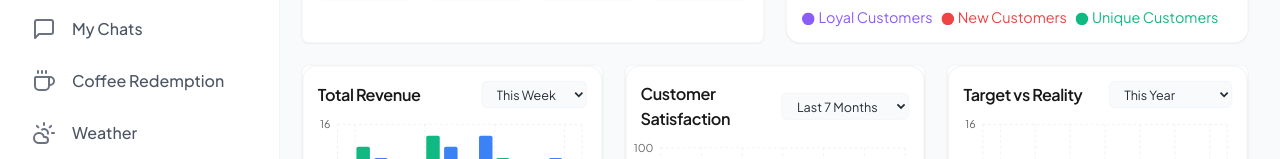
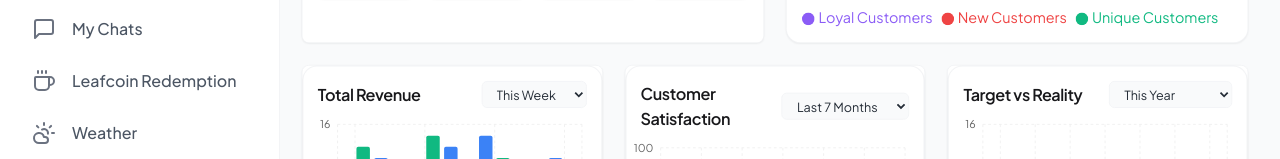
Before and after one commit to ggg436/greenloops, a React (Vite) app: page /dashboard in a window 1280 px wide. Shown: the part 289-448 px from the top of the page. Built offline with nearby package versions, Linux system fonts and the light colour scheme; no server answers; the database is empty; sample sign-in values are in the browser's storage.

Commit message:
chore(sidebar): rename Coffee Redemption to Leafcoin Redemption

```diff
--- a/src/components/AppSidebar.tsx
+++ b/src/components/AppSidebar.tsx
@@ -84,7 +84,7 @@ export const AppSidebar = () => {
         showFor: ['farmer', 'user']
       },
       {
-        title: t('common.coffeeRedemption'),
+        title: 'Leafcoin Redemption',
         url: '/dashboard/coffee-redemption',
         icon: Coffee,
         showFor: ['farmer', 'user']
```
